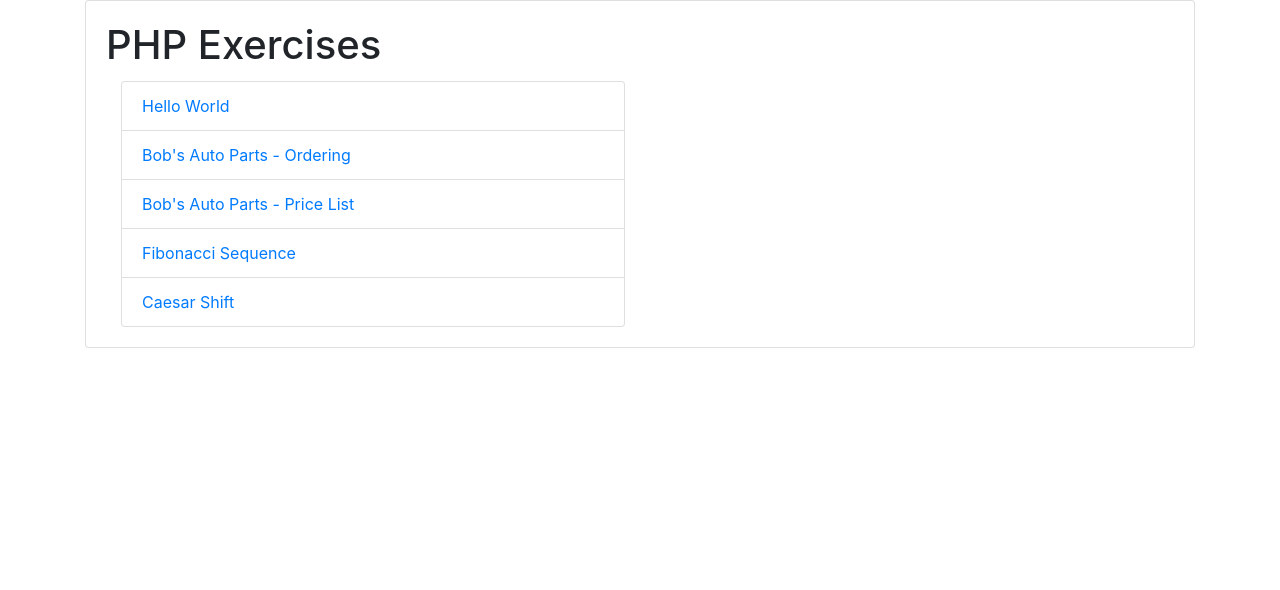
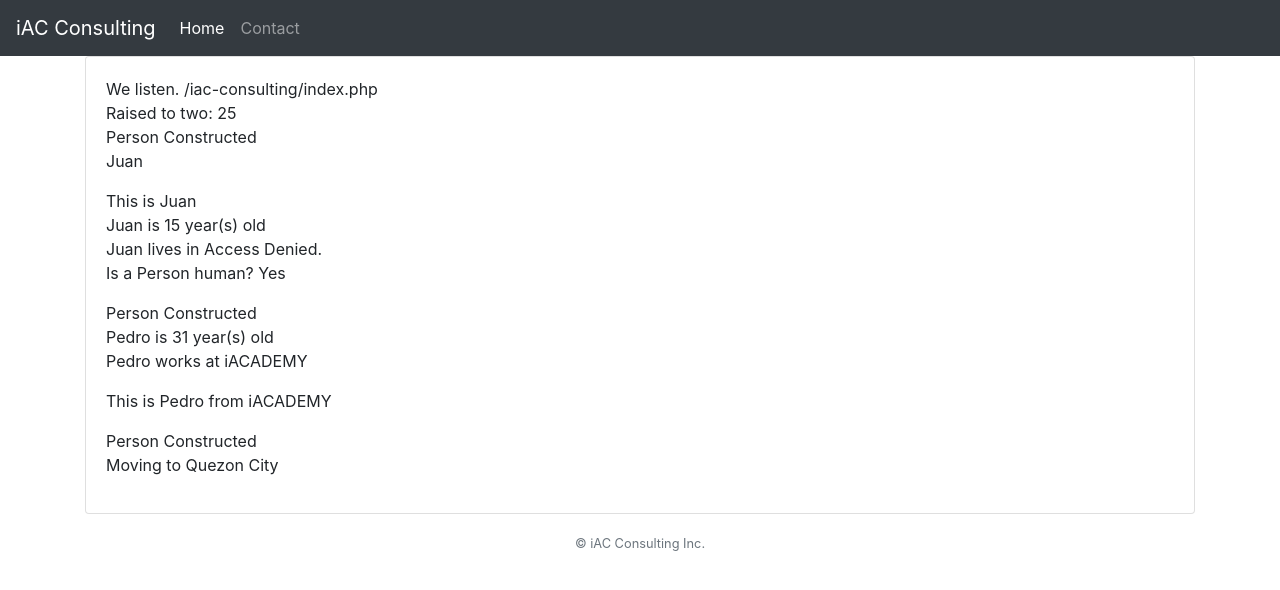
Before and after one commit to toledobrendo/dragon-php, a PHP site: page /iac-consulting/index.php in a window 1280 px wide. Shown: the top 590 px of the page. Run offline with PHP 8.4, Linux system fonts and the light colour scheme.

Commit message:
created iac-consulting and updated Bob's with navbar

```diff
--- /dev/null
+++ b/bobs-auto-parts/view-comp/footer.php
@@ -0,0 +1,5 @@
+	<script src="https://code.jquery.com/jquery-3.4.1.slim.min.js" integrity="sha384-J6qa4849blE2+poT4WnyKhv5vZF5SrPo0iEjwBvKU7imGFAV0wwj1yYfoRSJoZ+n" crossorigin="anonymous"></script>
+	<script src="https://cdn.jsdelivr.net/npm/popper.js@1.16.0/dist/umd/popper.min.js" integrity="sha384-Q6E9RHvbIyZFJoft+2mJbHaEWldlvI9IOYy5n3zV9zzTtmI3UksdQRVvoxMfooAo" crossorigin="anonymous"></script>
+	<script src="https://stackpath.bootstrapcdn.com/bootstrap/4.4.1/js/bootstrap.min.js" integrity="sha384-wfSDF2E50Y2D1uUdj0O3uMBJnjuUD4Ih7YwaYd1iqfktj0Uod8GCExl3Og8ifwB6" crossorigin="anonymous"></script>
+</body>
+</html>
--- /dev/null
+++ b/iac-consulting/index.php
@@ -0,0 +1,58 @@
+<?php
+	//calls or imports the message.php file twice
+	// include('message.php'); //continues even if the file does not exist
+	// require('message.php'); //throws and error if file is not found
+
+	//ensures that the file is only imported once
+	require_once('script.php');
+	require_once('message.php');
+	require_once('model/person.php');
+	require_once('model/employee.php');
+	require_once('model/delivery-man.php');
+	require_once('service/index-service.php');
+	require_once('view-comp/header.php');
+?>
+<?php
+	echo @$message;
+	echo $_SERVER['REQUEST_URI'];
+	$isValid = false;
+
+	$baseNumber = 5;
+	raiseToTwo($baseNumber);
+
+	echo '<br> Raised to two: '. $baseNumber;
+
+	$person = new Person();
+	//arrow for accessing variables of functions of a class
+	$person->name = 'Juan';
+	echo '<br>'. $person->name;
+	$person->introduce();
+
+	$person->setAge(15);
+	echo '<br>'. $person->name .' is '. $person->getAge() .' year(s) old';
+
+	$person->address = 'Makati City';
+	echo '<br>'. $person->name .' lives in '. $person->address;
+
+	//double colon :: for accessing static variables
+	echo '<br>Is a Person human? '. (Person::$IS_HUMAN ? 'Yes' : 'No');
+
+	$employee = new Employee();
+	$employee->name = 'Pedro';
+	$employee->age = 30;
+	$employee->incrementAge();
+	echo '<br>'. $employee->name .' is '. $employee->getAge() .' year(s) old';
+
+	$employee->company = 'iACADEMY';
+	echo '<br>'. $employee->name .' works at '. $employee->company;
+	$employee->introduce();
+
+	$grabDriver = new DeliveryMan();
+	$grabDriver->MoveTo('Quezon City');
+?>
+<?php if($isValid) { ?>
+	<strong>This is valid.</strong>
+<?php } ?>
+<?php
+	require_once('view-comp/footer.php')
+?>
--- /dev/null
+++ b/iac-consulting/message.php
@@ -0,0 +1,5 @@
+<?php
+	$message = isset($message)
+	? $message. "We are a gamechanging consulting company"
+	: "We listen. ";
+?>
--- /dev/null
+++ b/iac-consulting/model/delivery-man.php
@@ -0,0 +1,10 @@
+<?php
+	require_once('employee.php');
+	require_once('interfaces/movable.php');
+
+	class DeliveryMan extends Employee implements Movable {
+		public function MoveTo($destination){
+			echo '<br>Moving to '. $destination;
+		}
+	}
+?>
--- /dev/null
+++ b/iac-consulting/model/employee.php
@@ -0,0 +1,19 @@
+<?php
+	require_once('person.php');
+
+	class Employee extends Person {
+		private $company;
+
+		public function __get($fieldName){
+			return $this->$fieldName;
+		}
+		public function __set($fieldName, $fieldValue){
+			$this->$fieldName = $fieldValue;
+		}
+
+		public function introduce(){
+			parent::introduce();
+			echo ' from '. $this->company;
+		}
+	}
+?>
--- /dev/null
+++ b/iac-consulting/model/interfaces/movable.php
@@ -0,0 +1,5 @@
+<?php
+	interface Movable {
+		function moveTo($destination);
+	}
+?>
--- /dev/null
+++ b/iac-consulting/model/person.php
@@ -0,0 +1,43 @@
+<?php
+	class Person{
+		public static $IS_HUMAN = true;
+
+		public $name;
+		protected $age;
+		private $address;
+
+		public function getAge(){
+			return $this->age;
+		}
+
+		public function setAge($age){
+			$this->age = $age;
+		}
+
+		// double underscore "__" are called magic functions
+		// form of automatic functions to make things easier
+		// overrides or modifies the functions within the class
+		public function __construct(){
+			echo '<p>Person Constructed';
+		}
+
+		public function __get($fieldName){
+			if($this->$fieldName !== 'address'){
+				$this->$fieldName = 'Access Denied.';
+			}
+			return $this->$fieldName;
+		}
+
+		public function __set($fieldName, $fieldValue){
+			$this->$fieldName = $fieldValue;
+		}
+
+		public function introduce(){
+			echo '<p>This is '. $this->name;
+		}
+
+		public final function incrementAge(){
+			$this->age += 1;
+		}
+	}
+?>
--- /dev/null
+++ b/iac-consulting/script.php
@@ -0,0 +1,3 @@
+<?php
+	require_once('message.php');
+?>
--- /dev/null
+++ b/iac-consulting/service/index-service.php
@@ -0,0 +1,6 @@
+<?php
+	//passing by reference to change the actual data
+	function raiseToTwo(&$base){
+		$base *= $base;
+	}
+?>
--- /dev/null
+++ b/iac-consulting/view-comp/footer.php
@@ -0,0 +1,13 @@
+			</div>
+		</div>
+	</div>
+
+	<div class="container-fluid text-center my-3 text-muted">
+		<small>&copy; iAC Consulting Inc.</small>
+	</div>
+
+	<script src="https://code.jquery.com/jquery-3.4.1.slim.min.js" integrity="sha384-J6qa4849blE2+poT4WnyKhv5vZF5SrPo0iEjwBvKU7imGFAV0wwj1yYfoRSJoZ+n" crossorigin="anonymous"></script>
+	<script src="https://cdn.jsdelivr.net/npm/popper.js@1.16.0/dist/umd/popper.min.js" integrity="sha384-Q6E9RHvbIyZFJoft+2mJbHaEWldlvI9IOYy5n3zV9zzTtmI3UksdQRVvoxMfooAo" crossorigin="anonymous"></script>
+	<script src="https://stackpath.bootstrapcdn.com/bootstrap/4.4.1/js/bootstrap.min.js" integrity="sha384-wfSDF2E50Y2D1uUdj0O3uMBJnjuUD4Ih7YwaYd1iqfktj0Uod8GCExl3Og8ifwB6" crossorigin="anonymous"></script>
+</body>
+</html>
--- /dev/null
+++ b/iac-consulting/view-comp/header.php
@@ -0,0 +1,32 @@
+<?php
+	function isActive($page){
+		return strpos($_SERVER['REQUEST_URI'], $page);
+	}
+?>
+
+<!DOCTYPE html>
+<html>
+<head>
+	<meta charset="utf-8">
+	<meta name="viewport" content="width=device-width, initial-scale=1, shrink-to-fit=no">
+
+	<link rel="stylesheet" href="https://stackpath.bootstrapcdn.com/bootstrap/4.4.1/css/bootstrap.min.css" integrity="sha384-Vkoo8x4CGsO3+Hhxv8T/Q5PaXtkKtu6ug5TOeNV6gBiFeWPGFN9MuhOf23Q9Ifjh" crossorigin="anonymous">
+</head>
+<body>
+	<div class="navbar navbar-expand-lg navbar-dark bg-dark">
+		<div href="index.php" class="navbar-brand">iAC Consulting</div>
+		<div class="collapse navbar-collapse">
+			<ul class="navbar-nav">
+				<li class="nav-item <?php if(isActive('index.php')) echo 'active'; ?>">
+					<a class="nav-link" href="index.php">Home</a>
+				</li>
+				<li class="nav-item <?php if(isActive('contact.php')) echo 'active'; ?>">
+					<a class="nav-link" href="contact.php">Contact</a>
+				</li>
+			</ul>
+		</div>
+	</div>
+
+	<div class="container">
+		<div class="card">
+			<div class="card-body">
--- a/index.php
+++ b/index.php
@@ -20,13 +20,13 @@
 							<a href="bobs-auto-parts/order-form.php">Bob's Auto Parts - Ordering</a>
 						</li>
 						<li class="list-group-item">
-							<a href="bobs-auto-parts/price-list.php">Bob's Auto Parts - Price List</a>
-						</li>
-						<li class="list-group-item">
 							<a href="fibonacci/fibonacci.php">Fibonacci Sequence</a>
 						</li>
 						<li class="list-group-item">
 							<a href="caesar-shift/caesar-shift.php">Caesar Shift</a>
+						</li>
+						<li class="list-group-item">
+							<a href="iac-consulting/">iAC Consulting</a>
 						</li>
 					</ul>
 				</div>
```
Also changed, not shown: bobs-auto-parts/freight-cost.php (+11 -20 lines), bobs-auto-parts/order-form.php (+6 -19 lines), bobs-auto-parts/price-list.php (+11 -17 lines), bobs-auto-parts/process-order.php (+11 -20 lines), bobs-auto-parts/view-comp/header.php (added, +28 -0 lines), iac-consulting/contact.php (added, +16 -0 lines).
